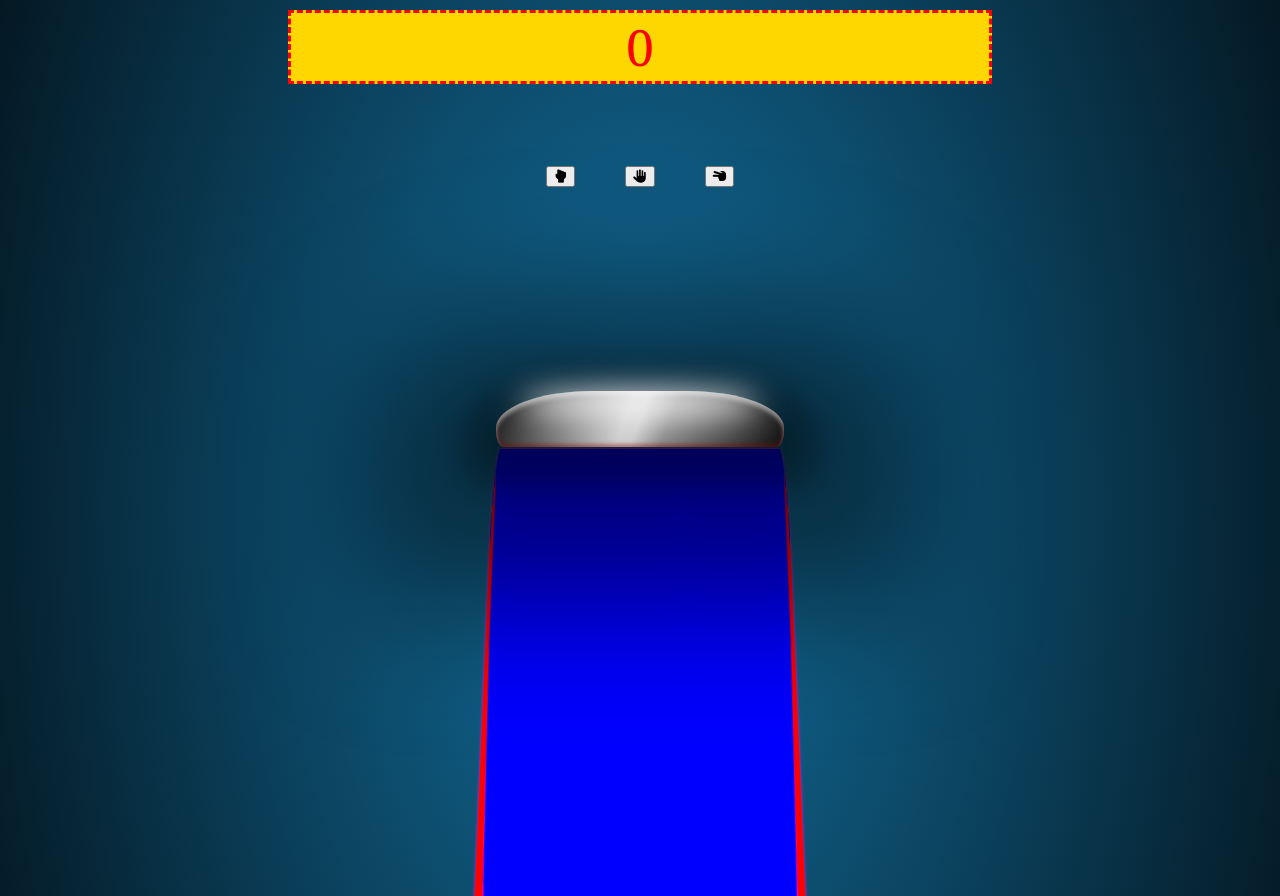
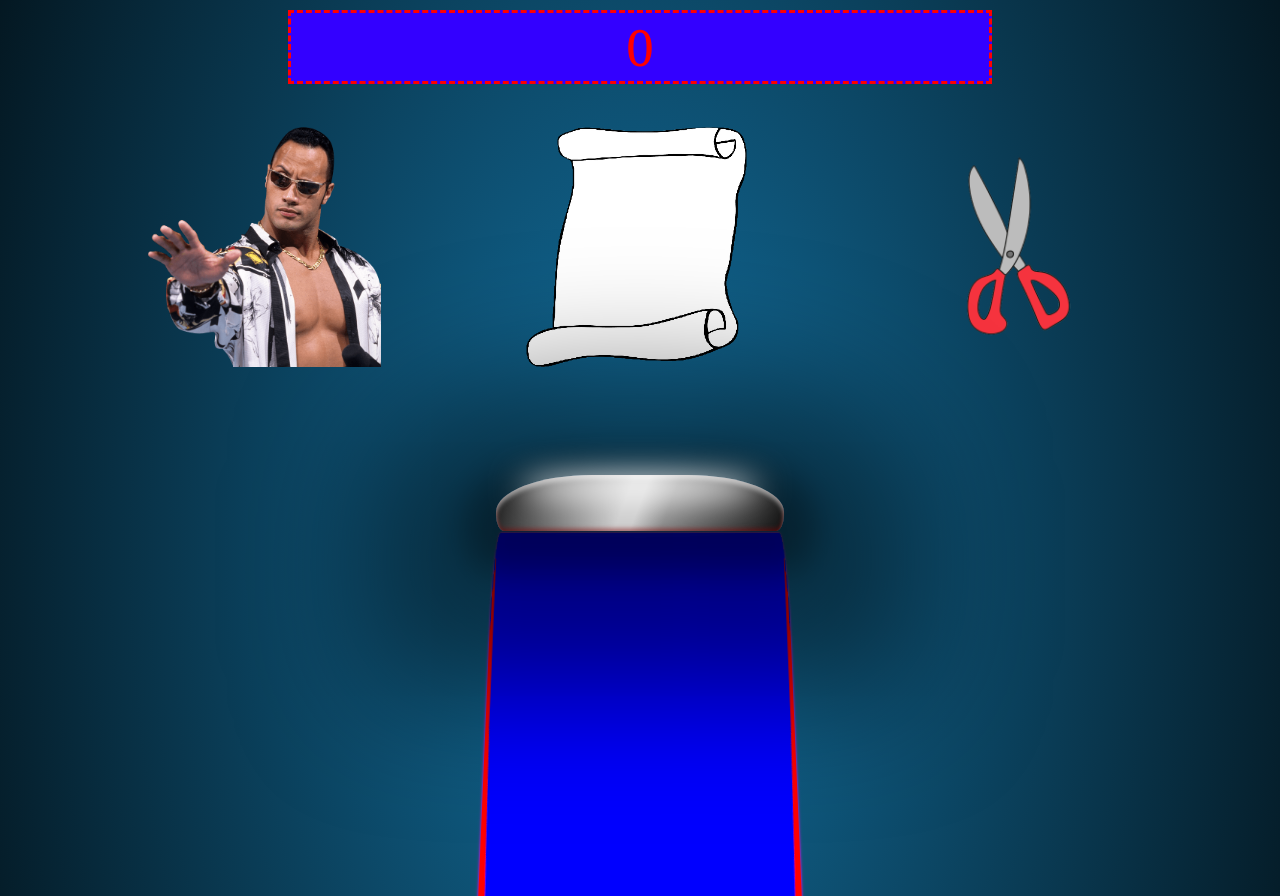
Before and after one commit to allend-1/rockpaperscissors, a plain HTML site: page index.html in a window 1280 px wide. Shown: the part 569-1465 px from the top of the page. Drawn offline with Linux system fonts and the light colour scheme.

Commit message:
Create transparent buttons

```diff
--- a/index.html
+++ b/index.html
@@ -32,9 +32,9 @@
         </div>
 
         <section class = "buttons">
-            <button value="Rock"><i class="fa-solid fa-hand-back-fist"></i></button> <!--i element is just italics-->
-            <button value="Paper"><i class="fa-solid fa-hand"></i></button>
-            <button value="Scissors"><i class="fa-solid fa-hand-scissors"></i></button>
+            <button value="Rock"><img class = "rock-img" src="images/rock.png" alt="rock image"></button> <!--i element is just italics-->
+            <button value="Paper"><img class = "paper-img"src="images/paper.png" alt="paper image"></button>
+            <button value="Scissors"><img class = "scissors-img"src="images/scissors.png" alt="scissors image"></button>
         </section>
 
     </main>
--- a/styles.css
+++ b/styles.css
@@ -27,7 +27,7 @@ p,h2, #roundResult{
     font-size: 50px;
     color: red;
 
-    background-color: gold;
+    background-color: rgb(51, 0, 255);
     margin: 0%;
     border: dashed;
 }
@@ -52,17 +52,24 @@ main{
     justify-content: center;
     flex-direction: column;
 }
-
-.buttons button:hover {
-    box-shadow: 0 0 50px rgba(225, 0, 0, 0.55);
+.fa-solid fa-hand-back-fist{
+    font-size: 300px;
 }
 
+.rock-img, .paper-img, .scissors-img{
+    height: 15rem;
+    background-color: transparent;
+}
+button{
+    background-color: transparent;
+    border: hidden;
+}
 .buttons{
-    margin: 50px 0px 0px 0px;
-    display: grid;
-   padding-bottom: 200px;
-   grid-template-columns: repeat(3, 1fr); /* Check this */
-   gap: 50px;
+
+    margin: 10px 0px 0px 0px;
+    display: flex;
+   padding-bottom: 100px;
+   gap: 90px;
 }
 
 body{
@@ -71,7 +78,7 @@ body{
 };
 
 .result-window{
-    background-color: yellow;
+    background-color: rgb(23, 110, 165);
 }
 
 .ghLogo{
```
